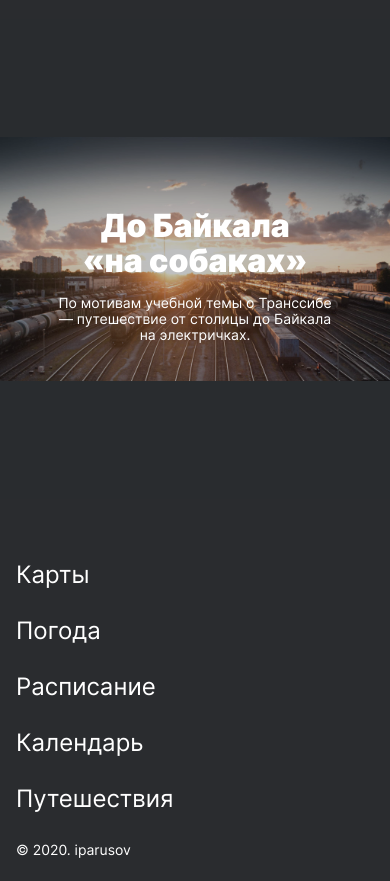
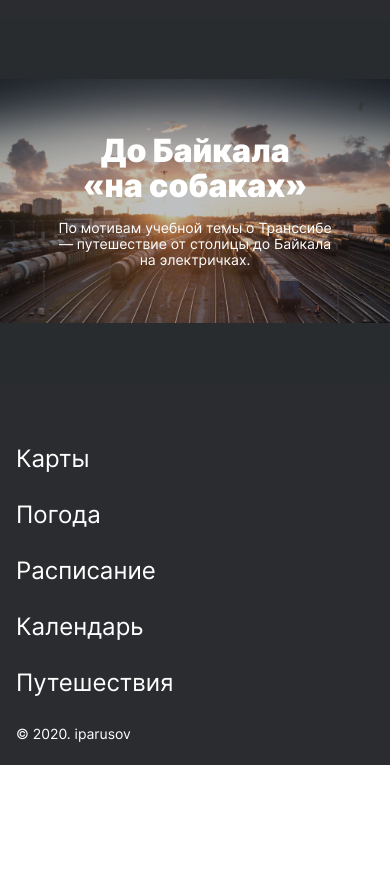
Before and after one commit to iparusov/russian-travel, a plain HTML site: page index.html in a window 390 px wide. Shown: the part 7920-8801 px from the top of the page. After the commit the page ends 8685 px from the top, so only its background shows below. Drawn offline with Linux system fonts and the light colour scheme.

Commit message:
afterreview 1

```diff
--- a/blocks/cover/__title/cover__title.css
+++ b/blocks/cover/__title/cover__title.css
@@ -20,7 +20,6 @@
 @media screen and (max-width: 400px) {
     .cover__title {
         max-width: 288px;
-        margin-top: 33px;
         font-size: 32px;
         line-height: 1.09;
     }
--- a/blocks/cover/cover.css
+++ b/blocks/cover/cover.css
@@ -2,16 +2,20 @@
     position: relative;
     margin: 92px auto;
     max-width: 1184px;
-    height: 740px;
+    max-height: 740px;
     background-image: url(../../images/cover-trains.jpg);
     background-size: contain;
     background-repeat: no-repeat;
     background-position: center;
+    padding-top: 245px;
+    padding-bottom: 245px;
 }
 
 @media screen and (max-width: 1024px) {
     .cover {
-        height: 640px;
+        max-height: 640px;
+        padding-top: 195px;
+        padding-bottom: 195px;
     }
 }
 
@@ -19,6 +23,8 @@
     .cover {
         max-height: 480px;
         margin-top: 90px;
+        padding-top: 115px;
+        padding-bottom: 115px;
     }
 }
 
@@ -32,6 +38,8 @@
 @media screen and (max-width: 350px) {
     .cover {
         max-height: 200px;
-        margin-top: 64px;
+        margin-top: 66px;
+        padding-top: 33px;
+        padding-bottom: 33px;
     }
 }
--- a/blocks/footer/footer.css
+++ b/blocks/footer/footer.css
@@ -7,10 +7,25 @@
     flex-wrap: wrap;
 }
 
+@media screen and (max-width: 1280px) {
+    .footer {
+        margin: 92px 48px 0;
+    }
+}
+
 @media screen and (max-width: 1200px) {
     .footer {
         padding-left: 48px;
         padding-right: 48px;
+    }
+}
+
+@media screen and (max-width: 768px) {
+    .footer {
+        padding-left: 24px;
+        padding-right: 24px;
+        padding-bottom: 24px;
+        margin: auto;
     }
 }
 
--- /dev/null
+++ b/blocks/header/__lang-link/_active/header__lang-link_active.css
@@ -0,0 +1,4 @@
+.header__lang-link_active {
+    text-decoration: underline;
+    text-underline-position: under;
+}
--- a/blocks/header/__lang-links/header__lang-links.css
+++ b/blocks/header/__lang-links/header__lang-links.css
@@ -5,6 +5,4 @@
 
 .header__lang-links :first-child {
     margin-right: 18px;
-    text-decoration: underline;
-    text-underline-position: under;
 }
--- a/blocks/photo-grid/photo-grid.css
+++ b/blocks/photo-grid/photo-grid.css
@@ -7,11 +7,6 @@
     justify-content: center;
 }
 
-@media screen and (max-width: 1280px) {
-    .footer {
-      margin: 92px 48px 0;
-    }
-  }
 
 @media screen and (max-width: 1024px) {
   .photo-grid {
--- a/index.html
+++ b/index.html
@@ -3,7 +3,6 @@
 <head>
   <meta charset="UTF-8">
   <meta name="viewport" content="width=device-width, initial-scale=1.0">
-  <link rel="stylesheet" href="./vendor/normalize.css">
   <link rel="stylesheet" href="./pages/index.css">
   <title>Путешествия по России</title>
 </head>
@@ -13,11 +12,11 @@
         <header class="header">
             <img class="header__logo" src="./images/header-logo.svg" alt="изображение">
             <div class="header__lang-links">
-                <a class="header__lang-link link-opacity" href="#" target="_self">Ru</a>
+                <a class="header__lang-link header__lang-link_active link-opacity" href="#" target="_self">Ru</a>
                 <a class="header__lang-link link-opacity" href="#" target="_self">En</a>
             </div>
         </header>
-
+    <main>
         <section class="lead">
             <h1 class="lead__title">Путешествия по России</h1>
             <p class="lead__subtitle">Настоящая страна не в выпусках новостей, а здесь.</p>
@@ -164,6 +163,7 @@
                 <p class="cover__subtitle">По мотивам учебной темы о Транссибе — путешествие от столицы до Байкала на электричках.</p>
                 </a>
         </section>
+    </main>
 
         <footer class="footer">
             <nav class="footer__menu">
--- a/pages/index.css
+++ b/pages/index.css
@@ -1,8 +1,10 @@
+@import url(../vendor/normalize.css);
 @import url(../vendor/fonts/fonts.css);
 @import url(../blocks/page/page.css);
 @import url(../blocks/header/header.css);
 @import url(../blocks/header/__logo/header__logo.css);
 @import url(../blocks/header/__lang-link/header__lang-link.css);
+@import url(../blocks/header/__lang-link/_active/header__lang-link_active.css);
 @import url(../blocks/header/__lang-links/header__lang-links.css);
 @import url(../blocks/lead/lead.css);
 @import url(../blocks/lead/__title/lead__title.css);
```
Lines whose indentation alone changed are shown as unchanged.
